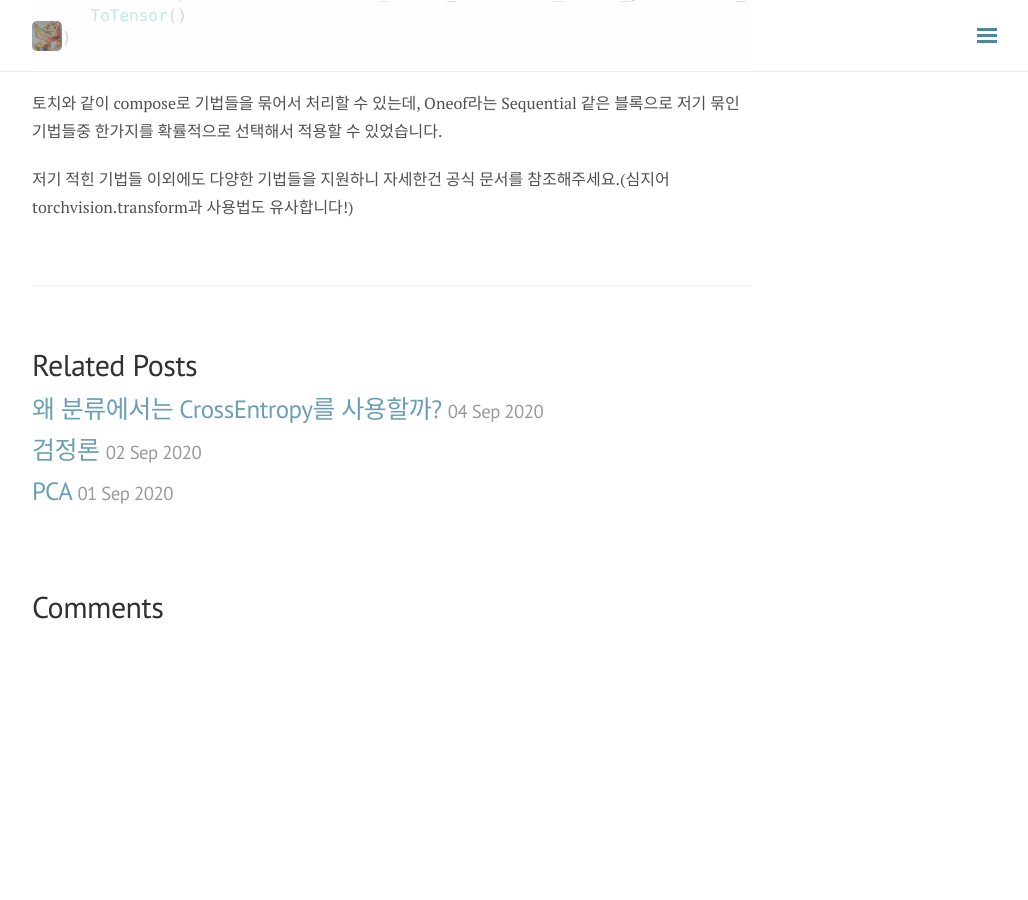
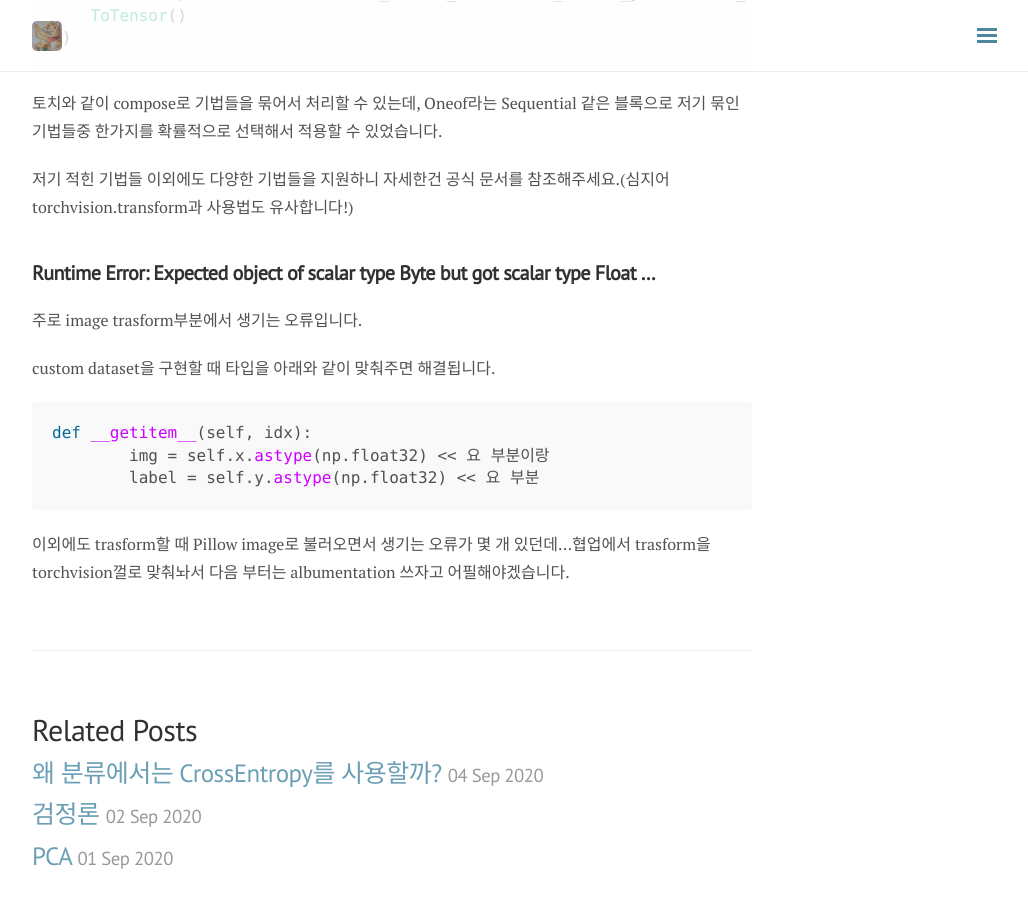
Before and after one commit to del-luna/del-luna.github.io, a Jekyll site: the page built from _posts/2020-03-18-Pytorch 삽질 후기(ing)-post.md, in a window 1280 px wide and 900 px high, scrolled down 10325 px. Shown: the whole window, without its empty margins (248-1276 px from the left). Built offline with Jekyll 4.4.1, drawn with Linux system fonts in a browser that asks for light colours; nearby versions of some CDN libraries; comment, search, counter and statistics services are not loaded; before the commit the page ends 10960 px from its top, so only the background shows below that.

Commit message:
update pytorch tips

````diff
--- a/_posts/2020-03-18-Pytorch 삽질 후기(ing)-post.md
+++ b/_posts/2020-03-18-Pytorch 삽질 후기(ing)-post.md
@@ -459,3 +459,21 @@ train_transform = A.Compose([
 토치와 같이 compose로 기법들을 묶어서 처리할 수 있는데, Oneof라는 Sequential 같은 블록으로 저기 묶인 기법들중 한가지를 확률적으로 선택해서 적용할 수 있었습니다.
 
 저기 적힌 기법들 이외에도 다양한 기법들을 지원하니 자세한건 공식 문서를 참조해주세요.(심지어 torchvision.transform과 사용법도 유사합니다!)
+
+
+
+## Runtime Error: Expected object of scalar type Byte but got scalar type Float ...
+
+주로 image trasform부분에서 생기는 오류입니다.
+
+custom dataset을 구현할 때 타입을 아래와 같이 맞춰주면 해결됩니다.
+
+```python
+def __getitem__(self, idx):
+	img = self.x.astype(np.float32) << 요 부분이랑
+	label = self.y.astype(np.float32) << 요 부분
+```
+
+
+
+이외에도 trasform할 때 Pillow image로 불러오면서 생기는 오류가 몇 개 있던데...협업에서 trasform을 torchvision껄로 맞춰놔서 다음 부터는 albumentation 쓰자고 어필해야겠습니다.
````
